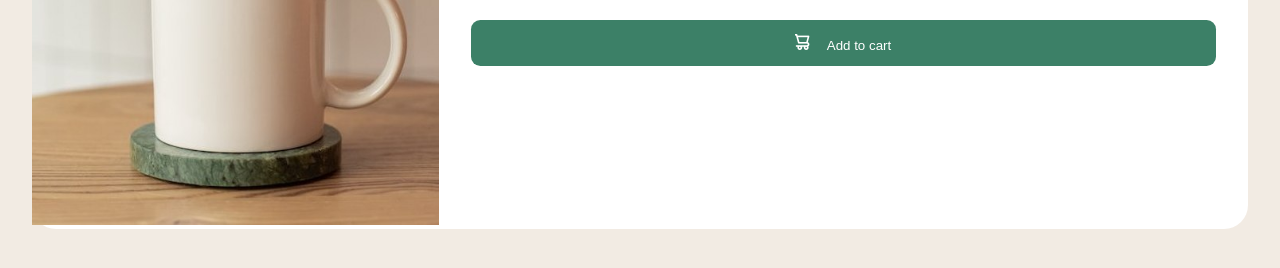
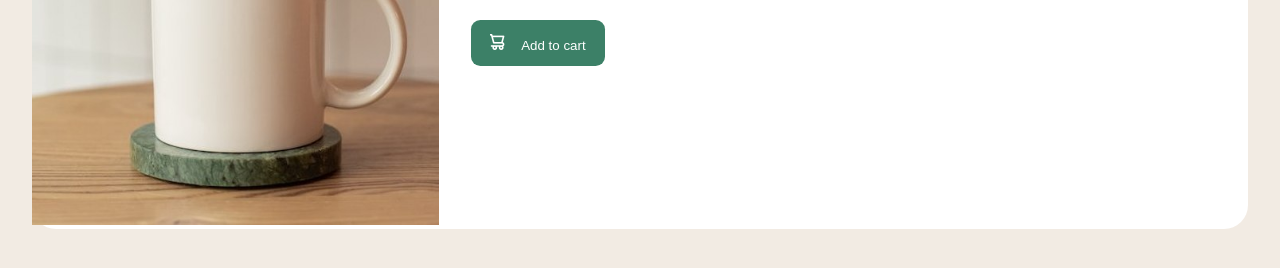
Before and after one commit to janhviKumbharkar/WebDevBootcamp, a plain HTML site: page webDev_CoffeeMug/index.html in a window 1280 px wide. Shown: the part 394-662 px from the top of the page. Drawn offline with Linux system fonts and the light colour scheme.

Commit message:
Update style.css

```diff
--- a/webDev_CoffeeMug/style.css
+++ b/webDev_CoffeeMug/style.css
@@ -72,7 +72,7 @@ img {
     display: block;
     margin: 2em 0 1em 0;
     background-color: var(--darkGreen);
-    width: 100%;
+    width: 18%;
     padding: 1em 0;
     color: var(--white);
     border: 0;
```
